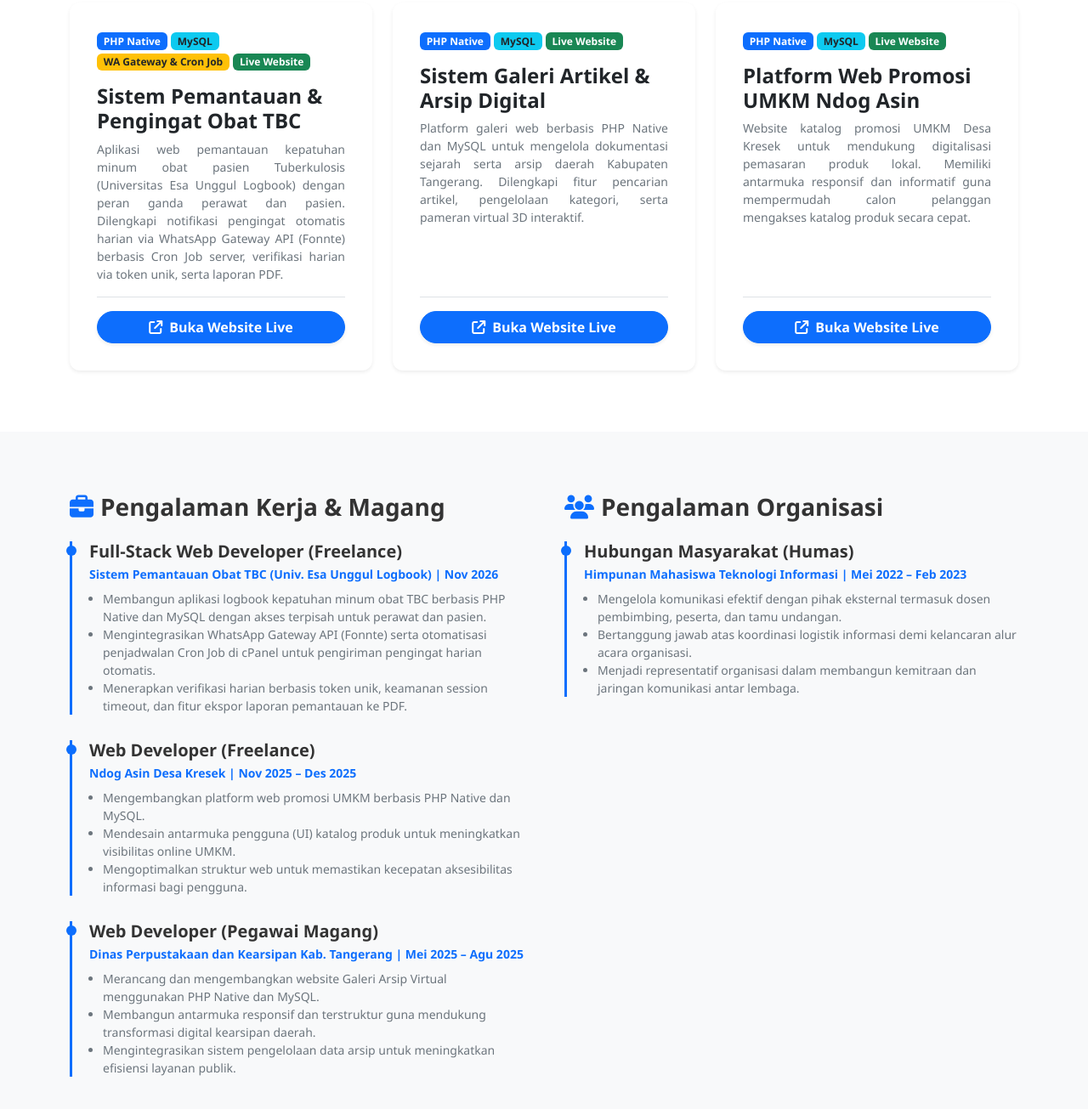
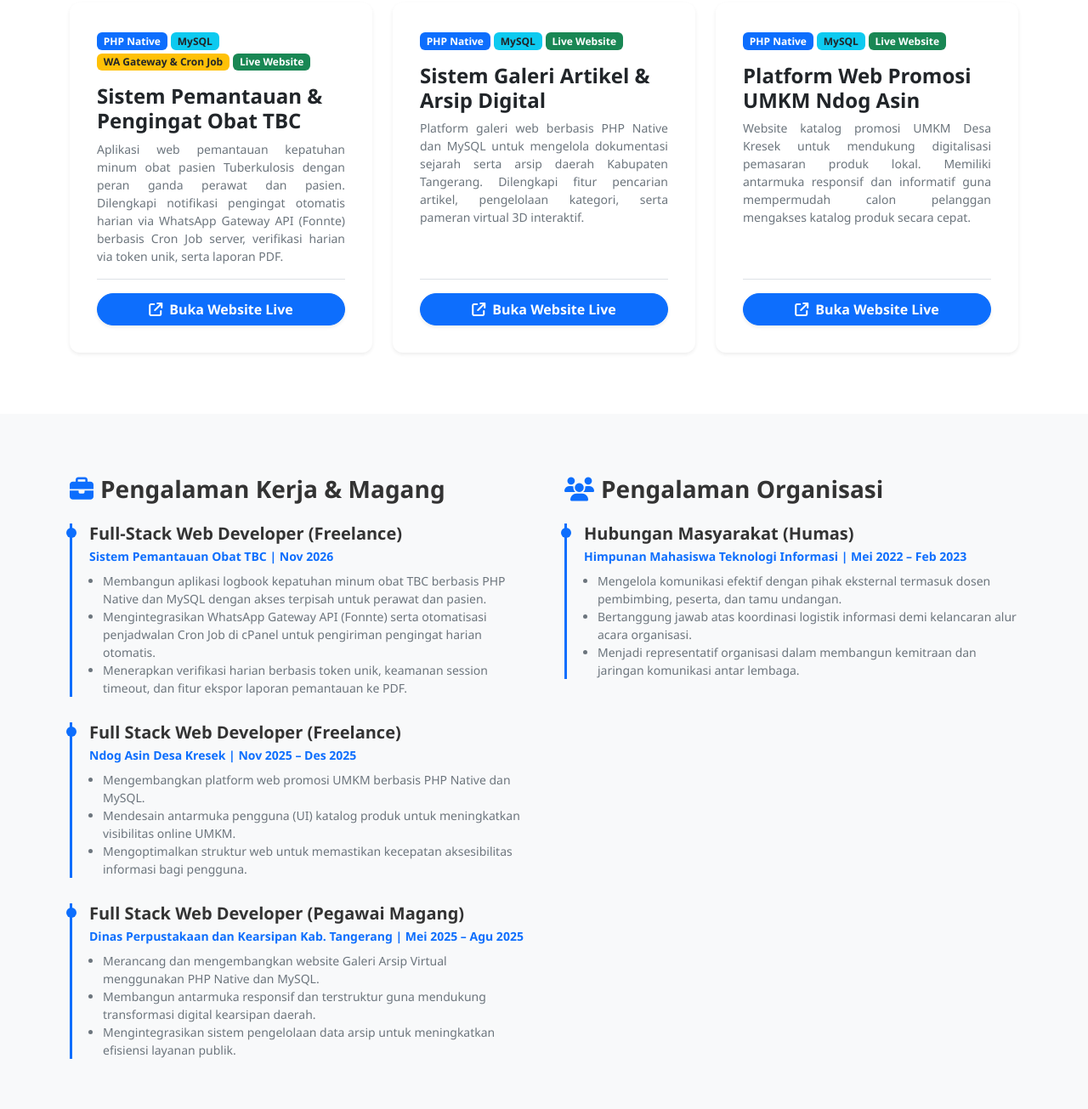
Before and after one commit to fajar1231/Portofolio, a plain HTML site: page index.html in a window 1280 px wide. Shown: the part 1359-2664 px from the top of the page at 85% size. Drawn offline with nearby package versions, Linux system fonts and the light colour scheme.

Commit message:
Update index.html

```diff
--- a/index.html
+++ b/index.html
@@ -227,7 +227,7 @@
                             </div>
                             <h4 class="card-title fw-bold">Sistem Pemantauan & Pengingat Obat TBC</h4>
                             <p class="card-text text-secondary small flex-grow-1" style="text-align: justify;">
-                                Aplikasi web pemantauan kepatuhan minum obat pasien Tuberkulosis (Universitas Esa Unggul Logbook) dengan peran ganda perawat dan pasien. Dilengkapi notifikasi pengingat otomatis harian via WhatsApp Gateway API (Fonnte) berbasis Cron Job server, verifikasi harian via token unik, serta laporan PDF.
+                                Aplikasi web pemantauan kepatuhan minum obat pasien Tuberkulosis dengan peran ganda perawat dan pasien. Dilengkapi notifikasi pengingat otomatis harian via WhatsApp Gateway API (Fonnte) berbasis Cron Job server, verifikasi harian via token unik, serta laporan PDF.
                             </p>
                             <div class="pt-3 border-top mt-auto">
                                 <a href="http://yuliati-skp-mm-mkep.my.id/" target="_blank" class="btn btn-primary w-100 btn-live shadow-sm">
@@ -295,7 +295,7 @@
 
                     <div class="timeline-item">
                         <h5 class="fw-bold mb-1">Full-Stack Web Developer (Freelance)</h5>
-                        <p class="text-primary small fw-semibold mb-2">Sistem Pemantauan Obat TBC (Univ. Esa Unggul Logbook) | Nov 2026</p>
+                        <p class="text-primary small fw-semibold mb-2">Sistem Pemantauan Obat TBC | Nov 2026</p>
                         <ul class="text-secondary small ps-3">
                             <li>Membangun aplikasi logbook kepatuhan minum obat TBC berbasis PHP Native dan MySQL dengan akses terpisah untuk perawat dan pasien.</li>
                             <li>Mengintegrasikan WhatsApp Gateway API (Fonnte) serta otomatisasi penjadwalan Cron Job di cPanel untuk pengiriman pengingat harian otomatis.</li>
@@ -304,7 +304,7 @@
                     </div>
 
                     <div class="timeline-item">
-                        <h5 class="fw-bold mb-1">Web Developer (Freelance)</h5>
+                        <h5 class="fw-bold mb-1"> Full Stack Web Developer (Freelance)</h5>
                         <p class="text-primary small fw-semibold mb-2">Ndog Asin Desa Kresek | Nov 2025 – Des 2025</p>
                         <ul class="text-secondary small ps-3">
                             <li>Mengembangkan platform web promosi UMKM berbasis PHP Native dan MySQL.</li>
@@ -314,7 +314,7 @@
                     </div>
 
                     <div class="timeline-item">
-                        <h5 class="fw-bold mb-1">Web Developer (Pegawai Magang)</h5>
+                        <h5 class="fw-bold mb-1">Full Stack Web Developer (Pegawai Magang)</h5>
                         <p class="text-primary small fw-semibold mb-2">Dinas Perpustakaan dan Kearsipan Kab. Tangerang | Mei 2025 – Agu 2025</p>
                         <ul class="text-secondary small ps-3">
                             <li>Merancang dan mengembangkan website Galeri Arsip Virtual menggunakan PHP Native dan MySQL.</li>
```
